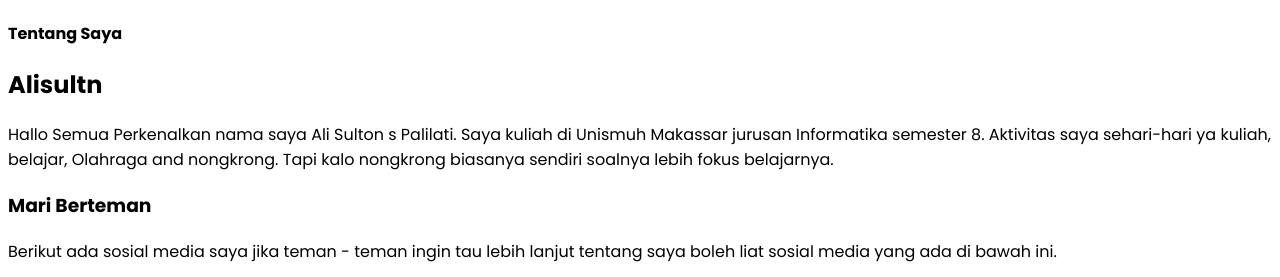
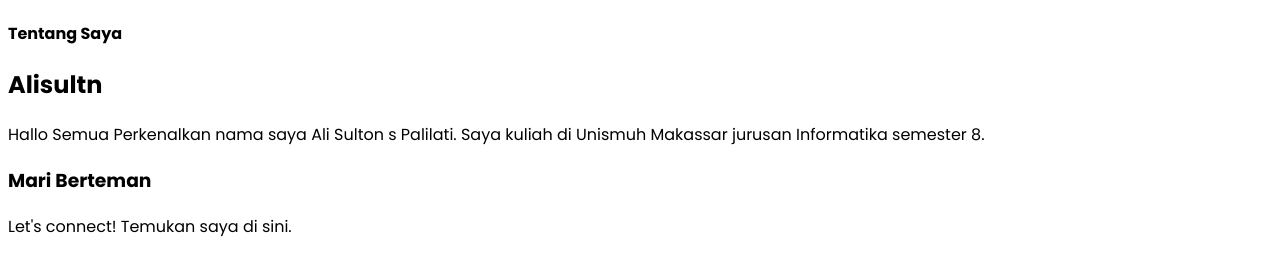
Before and after one commit to AliSultonsPalilati/WEB-PROFILE-ALISULTN, a website: page index.html in a window 1280 px wide. Shown: the part 880-1157 px from the top of the page. Drawn offline with Linux system fonts and the light colour scheme.

Commit message:
Update Porto

```diff
--- a/index.html
+++ b/index.html
@@ -108,11 +108,11 @@
                 <div class="w-full px-4 mb-10 text-primary lg:w-1/2">
                     <h4 class="font-bold uppercase text-primary">Tentang Saya</h4>
                     <h2 class="font-bold text-font text-3xl mb-5 max-w-md lg:text-4xl">Alisultn</h2>
-                    <p class="font-medium text-base max-w-xl lg:text-lg ">Hallo Semua Perkenalkan nama saya Ali Sulton s Palilati. Saya kuliah di Unismuh Makassar jurusan Informatika semester 8. Aktivitas saya sehari-hari ya kuliah, belajar, Olahraga and nongkrong. Tapi kalo nongkrong biasanya sendiri soalnya lebih fokus belajarnya. </p>
+                    <p class="font-medium text-base max-w-xl lg:text-lg ">Hallo Semua Perkenalkan nama saya Ali Sulton s Palilati. Saya kuliah di Unismuh Makassar jurusan Informatika semester 8.</p>
                 </div>
                 <div class="w-full px-4 text-primary lg:w-1/2">
                     <h3 class="font-bold text-font text-2xl mb-4 lg:text-4xl lg:pt-10">Mari Berteman</h3>
-                    <p class="font-medium text-base mb-6 max-w-xl lg:text-lg" >Berikut ada sosial media saya jika teman - teman ingin tau lebih lanjut tentang saya boleh liat sosial media yang ada di bawah ini.</p>
+                    <p class="font-medium text-base mb-6 max-w-xl lg:text-lg" >Let's connect! Temukan saya di sini.</p>
                     <div class="flex items-center">
                         <!-- Github -->
                          <a href="https://github.com/AliSultonsPalilati?tab=repositories target="_blank class="w-10 h-10 mr-4 rounded-full flex justify-center items-center border hover:border-font hover:bg-font hover:text-white" >
```
